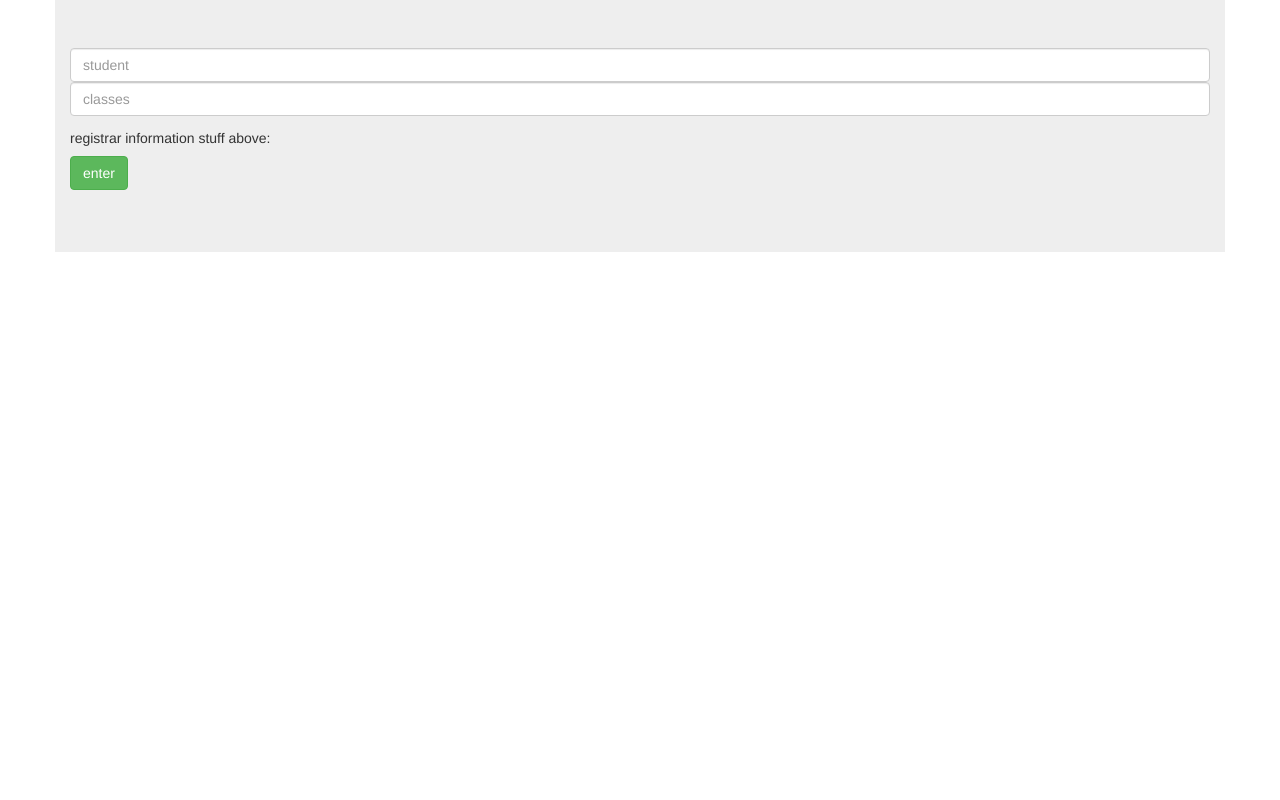
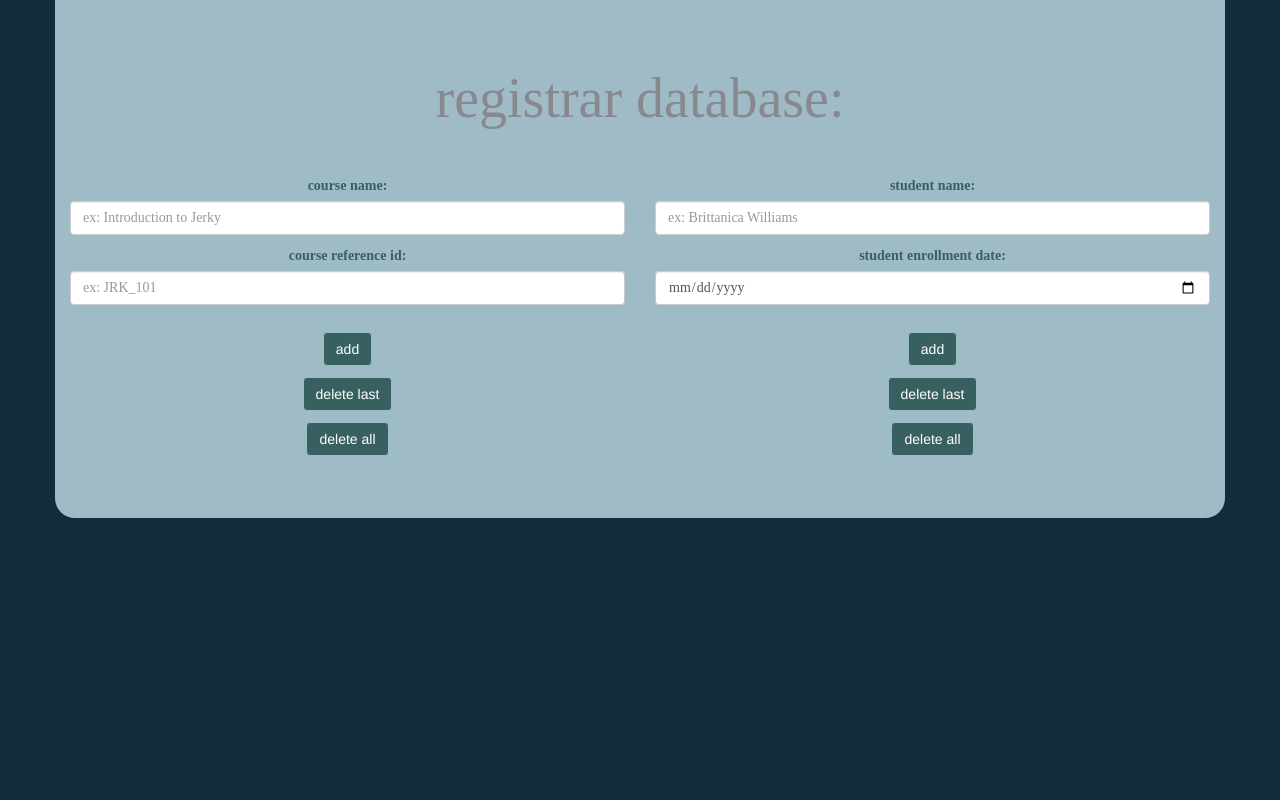
Before and after one commit to FisherKyle/UniversityRegistrar, a PHP site: template views/home.html.twig in a window 1280 px wide. Run offline with PHP 8.4, Linux system fonts and the light colour scheme; the template is opened without the code that fills it, so the values that code supplies are empty; some libraries are stand-ins or nearby versions.

Commit message:
implement form fields and stylize the homepage.

```diff
--- a/views/home.html.twig
+++ b/views/home.html.twig
@@ -8,21 +8,39 @@
 
     <body>
         <div class="container jumbotron" id="big_box">
-            <form action="/results" method="get">
-                <div class="form-group has-primary">
+            <div class = "row">
+                <h2>registrar database:</h2>
 
-                    <input class="form-control" type="text" id="student" name="student"  placeholder="student">
+                <div class = "col-xs-6">
+                    <form action="/courses_page" method="get">
+                        <div class="form-group has-primary">
+                            <label for = "course">course name:</label>
+                            <input class="form-control" type="text" id="course_name" name="course_name" class="form-control" placeholder="ex: Introduction to Jerky">
+                            <label for = "course">course reference id:</label>
+                            <input class="form-control" type="text" id="course_reference" name="course_reference" class="form-control" placeholder="ex: JRK_101">
 
-                    <input class="form-control" type="text" id="course" name="course" class="form-control" placeholder="classes">
+                        </div>
+                        <button type="submit" class="btn btn-success">add</button></br>
+                        <button type="submit" class="btn btn-warning">delete last</button></br>
+                        <button type="submit" class="btn btn-danger">delete all</button></br>
+                    </form>
+                </div>
 
+                <div class = "col-xs-6">
+                    <form action="/students_page" method="get">
+                        <div class="form-group has-primary">
+                            <label for = "course">student name:</label>
+                            <input class="form-control" type="text" id="student_name" name="student_name" class="form-control" placeholder="ex: Brittanica Williams">
+                            <label for = "course">student enrollment date:</label>
+                            <input class="form-control" type="date" id="student_enrollment" name="student_enrollment" class="form-control" placeholder="ex: 12-01-2009">
+
+                        </div>
+                        <button type="submit" class="btn btn-success">add</button></br>
+                        <button type="submit" class="btn btn-warning">delete last</button></br>
+                        <button type="submit" class="btn btn-danger">delete all</button></br>
+                    </form>
                 </div>
-                <div col-sm-4 id="left_col">
-                    <h5>registrar information stuff above:</h5>
-                </div>
-                <div col-sm-4 id="right_col">
-                  <button type="submit" class="btn btn-success">enter</button>
-                </div>
-            </form>
+
         </div>
     </body>
 </html>
--- /dev/null
+++ b/web/styles.css
@@ -0,0 +1,64 @@
+body {
+  background-color: #112d3b;
+}
+
+.row {
+    text-align: center;
+}
+
+h2 {
+    color: #88888f;
+    font-family: "Avenir";
+    margin-bottom: 4%;
+    font-size: 4em;
+}
+
+#big_box {
+  border-radius: 0px 0px 20px 20px;
+  background-color: #9fbcc6;
+  position:fixed;
+  left: 50%;
+  transform: translate(-50%, 0%);
+  align-items:center;
+
+}
+
+.btn {
+  background-color: #396060;
+  border-color: #99bcc6;
+  margin-top: 2%;
+}
+
+h5 {
+  font-family: "Avenir";
+  font-size: 120%;
+}
+
+label {
+    font-family: "Avenir";
+    text-align: center;
+    color: #396060;
+}
+
+input {
+  font-family: "Avenir";
+  margin-bottom: 2%;
+}
+
+#left_col {
+  float: left;
+  margin-left: 2%;
+  max-width: 375px;
+  text-align: left;
+}
+
+
+#right_col {
+  float: left;
+  margin-left: 4%;
+  margin-top: 3%;
+}
+
+#scan_word {
+  max-width: 440px;
+}
```
Also changed, not shown: views/results.html.twig (+21 -12 lines).
